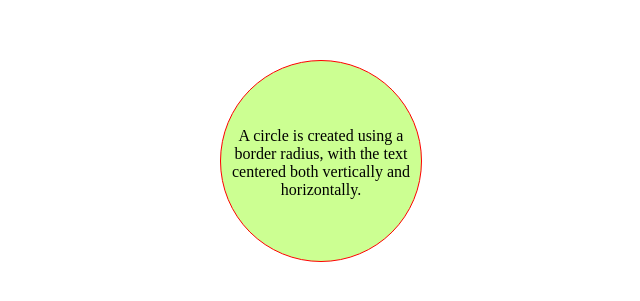
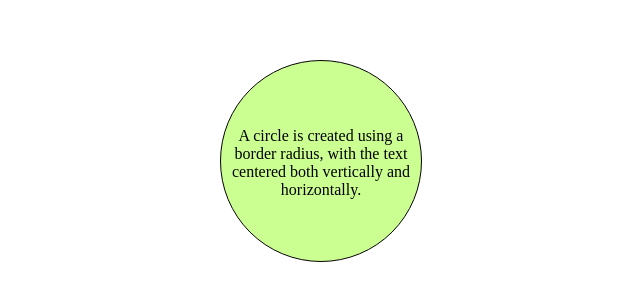
Before and after one commit to sourabhjaishwal/web-dev-assignments, a plain HTML site: page 02-CSS/06_exercise.html in a window 1280 px wide. Shown: the part 239-540 px from the top of the page, without its empty margins (319-959 px from the left). Drawn offline with Linux system fonts and the light colour scheme.

```diff
--- a/02-CSS/06_exercise.html
+++ b/02-CSS/06_exercise.html
@@ -18,7 +18,7 @@
       .circle {
         width: 200px;
         height: 200px;
-        border: 1px solid red;
+        border: 1px solid rgb(5, 2, 2);
         border-radius: 50%;
         text-align: center;
         text-wrap: wrap;
```
